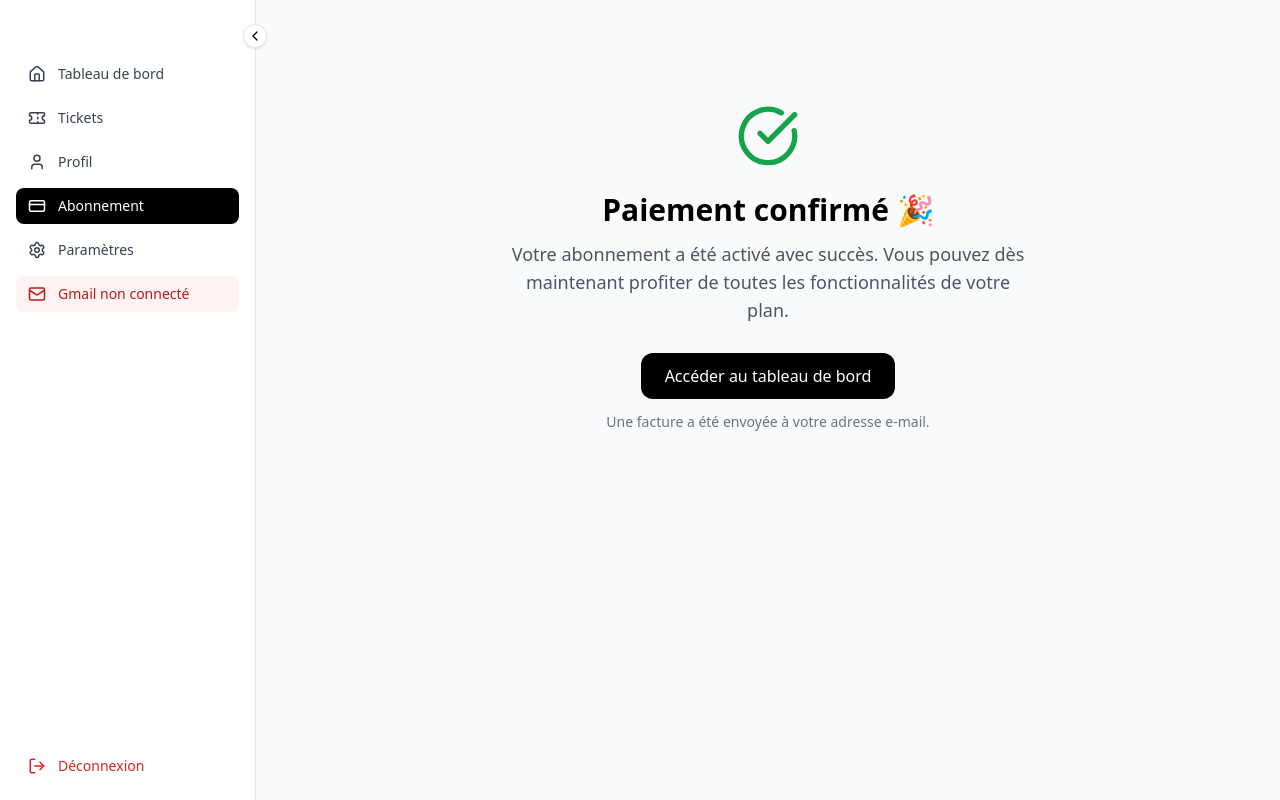
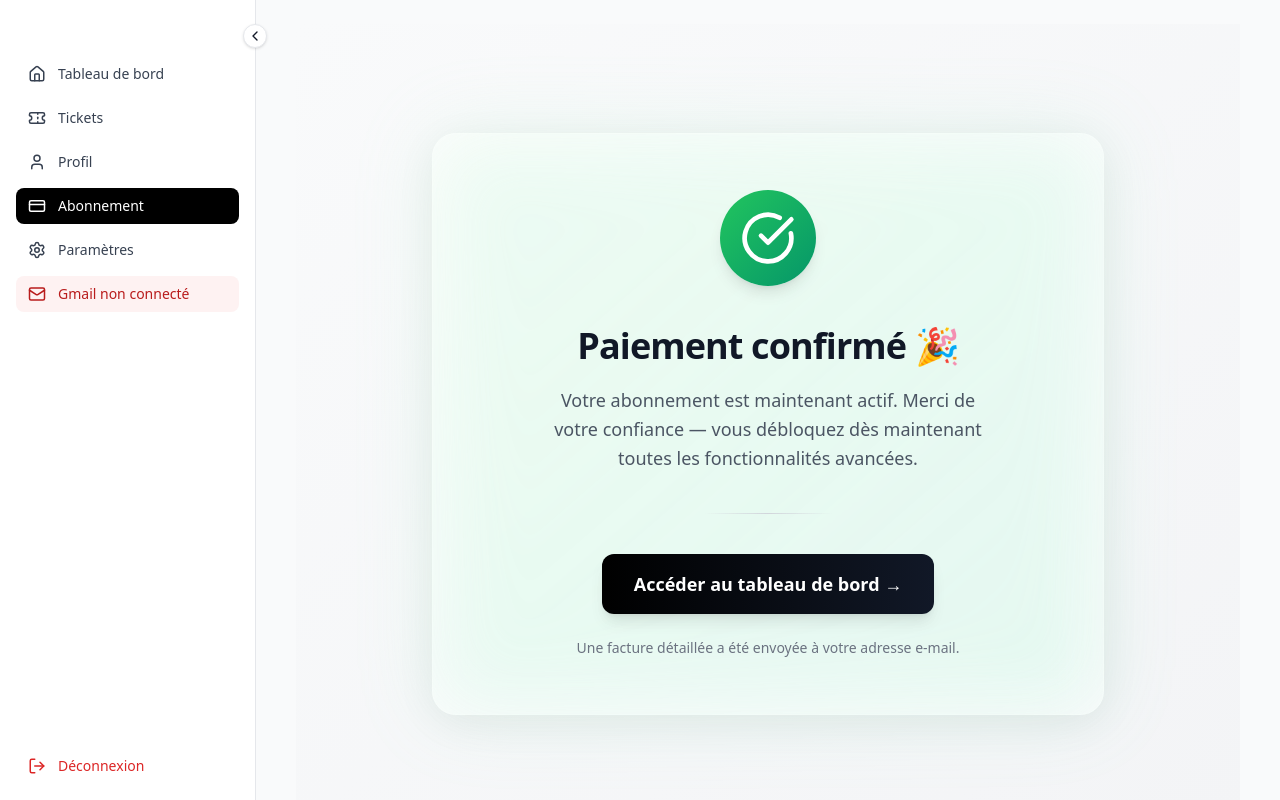
Before and after one commit to RepliAI/frontend, a Next.js app: page /billing/success in a window 1280 px wide. Built offline with nearby package versions, Linux system fonts and the light colour scheme; no server answers.

Commit message:
feat(payment): upgrade success & cancel checkout page design

```diff
--- a/src/app/(protected)/billing/cancel/page.tsx
+++ b/src/app/(protected)/billing/cancel/page.tsx
@@ -5,32 +5,59 @@ import { XCircle } from "lucide-react";
 
 export default function BillingCancelPage() {
   return (
-    <div className="max-w-xl mx-auto py-20 px-6 text-center">
-      <XCircle className="w-16 h-16 text-red-600 mx-auto" />
+    <div className="min-h-screen bg-gradient-to-br from-gray-50 to-gray-100 flex items-center justify-center px-6 py-24">
+      <div
+        className="
+          relative backdrop-blur-xl bg-white/60 border border-white/40
+          shadow-[0_8px_40px_rgba(0,0,0,0.06)]
+          rounded-3xl max-w-2xl w-full p-14 text-center animate-fade-up
+        "
+      >
+        {/* Gradient glow */}
+        <div className="absolute inset-0 -z-10 rounded-3xl bg-gradient-to-br from-red-200/60 to-rose-300/40 blur-2xl opacity-40"></div>
 
-      <h1 className="text-3xl font-bold mt-6">
+        {/* Icon Glow */}
+        <div className="mx-auto w-24 h-24 rounded-full bg-gradient-to-br from-red-500 to-rose-600 shadow-lg flex items-center justify-center animate-pop">
+          <XCircle className="w-14 h-14 text-white" />
+        </div>
+
+        <h1 className="text-4xl font-extrabold mt-10 tracking-tight text-gray-900">
           Paiement annulé
         </h1>
 
-      <p className="text-gray-600 mt-3 text-lg">
+        <p className="text-gray-600 mt-5 text-lg leading-relaxed max-w-md mx-auto">
           Aucun montant n’a été prélevé.
-        Vous pouvez réessayer à tout moment si vous souhaitez poursuivre votre abonnement.
+          Vous pouvez réessayer ou sélectionner une autre offre à tout moment.
         </p>
 
-      <div className="mt-10 flex items-center justify-center gap-4">
+        <div className="my-10 w-32 h-[1px] bg-gradient-to-r from-transparent via-gray-300 to-transparent mx-auto"></div>
+
+        <div className="flex items-center justify-center gap-4">
           <Link
             href="/billing"
-          className="px-6 py-3 bg-black text-white rounded-xl hover:bg-gray-900 transition font-medium"
+            className="
+              px-8 py-4 rounded-xl text-white font-semibold text-lg
+              bg-gradient-to-r from-black to-gray-900
+              shadow-lg hover:shadow-xl hover:scale-[1.03] transition-all
+            "
           >
-          Revenir aux abonnements
+            Retour aux offres
           </Link>
 
           <Link
             href="/dashboard"
-          className="px-6 py-3 border rounded-xl hover:bg-gray-100 transition font-medium"
+            className="
+              px-8 py-4 rounded-xl text-gray-800 font-semibold text-lg border
+              bg-white/70 hover:bg-white hover:shadow-md hover:scale-[1.02] transition-all
+            "
           >
-          Retour au tableau de bord
+            Tableau de bord
           </Link>
+        </div>
+
+        <p className="text-gray-500 text-sm mt-6">
+          Si vous avez rencontré un problème, contactez-nous.
+        </p>
       </div>
     </div>
   );
--- a/src/app/(protected)/billing/success/page.tsx
+++ b/src/app/(protected)/billing/success/page.tsx
@@ -5,30 +5,51 @@ import { CheckCircle } from "lucide-react";
 
 export default function BillingSuccessPage() {
   return (
-    <div className="max-w-xl mx-auto py-20 px-6 text-center">
-      <CheckCircle className="w-16 h-16 text-green-600 mx-auto" />
+    <div className="min-h-screen bg-gradient-to-br from-gray-50 to-gray-100 flex items-center justify-center px-6 py-24">
+      <div
+        className="
+          relative backdrop-blur-xl bg-white/60 border border-white/40
+          shadow-[0_8px_40px_rgba(0,0,0,0.06)]
+          rounded-3xl max-w-2xl w-full p-14 text-center animate-fade-up
+        "
+      >
+        {/* Gradient glow */}
+        <div className="absolute inset-0 -z-10 rounded-3xl bg-gradient-to-br from-green-200/60 to-emerald-300/40 blur-2xl opacity-40"></div>
 
-      <h1 className="text-3xl font-bold mt-6">
-        Paiement confirmé 🎉
-      </h1>
+        {/* Icon Glow */}
+        <div className="mx-auto w-24 h-24 rounded-full bg-gradient-to-br from-green-500 to-emerald-600 shadow-lg flex items-center justify-center animate-pop">
+          <CheckCircle className="w-14 h-14 text-white" />
+        </div>
 
-      <p className="text-gray-600 mt-3 text-lg">
-        Votre abonnement a été activé avec succès.
-        Vous pouvez dès maintenant profiter de toutes les fonctionnalités de votre plan.
-      </p>
+        <h1 className="text-4xl font-extrabold mt-10 tracking-tight text-gray-900">
+          Paiement confirmé 🎉
+        </h1>
 
-      <div className="mt-10">
+        <p className="text-gray-600 mt-5 text-lg leading-relaxed max-w-md mx-auto">
+          Votre abonnement est maintenant actif.
+          Merci de votre confiance — vous débloquez dès maintenant toutes les fonctionnalités avancées.
+        </p>
+
+        {/* Divider */}
+        <div className="my-10 w-32 h-[1px] bg-gradient-to-r from-transparent via-gray-300 to-transparent mx-auto"></div>
+
         <Link
           href="/dashboard"
-          className="px-6 py-3 bg-black text-white rounded-xl hover:bg-gray-900 transition font-medium"
+          className="
+            inline-flex items-center justify-center gap-2 px-8 py-4
+            rounded-xl text-white font-semibold text-lg
+            bg-gradient-to-r from-black to-gray-900
+            shadow-lg hover:shadow-xl transition-all duration-200
+            hover:scale-[1.03]
+          "
         >
-          Accéder au tableau de bord
+          Accéder au tableau de bord →
         </Link>
+
+        <p className="text-gray-500 text-sm mt-6">
+          Une facture détaillée a été envoyée à votre adresse e-mail.
+        </p>
       </div>
-
-      <p className="text-gray-500 text-sm mt-6">
-        Une facture a été envoyée à votre adresse e-mail.
-      </p>
     </div>
   );
 }
--- a/src/app/globals.css
+++ b/src/app/globals.css
@@ -1,13 +1,21 @@
 @tailwind base;
 @tailwind components;
 @tailwind utilities;
+
+html,
+body {
+  @apply bg-gray-50 text-gray-900 antialiased;
+}
+
+html {
+  scroll-behavior: smooth;
+}
 
 @keyframes fadeIn {
   from {
     opacity: 0;
     transform: translateY(4px);
   }
-
   to {
     opacity: 1;
     transform: translateY(0);
@@ -18,19 +26,47 @@
   animation: fadeIn 0.2s ease-out;
 }
 
+@keyframes fade-up {
+  from {
+    opacity: 0;
+    transform: translateY(12px);
+  }
+  to {
+    opacity: 1;
+    transform: translateY(0px);
+  }
+}
+
+.animate-fade-up {
+  animation: fade-up 0.6s ease-out forwards;
+}
+
+@keyframes pop {
+  0% {
+    transform: scale(0.6);
+    opacity: 0;
+  }
+  100% {
+    transform: scale(1);
+    opacity: 1;
+  }
+}
+
+.animate-pop {
+  animation: pop 0.5s cubic-bezier(0.16, 1, 0.3, 1);
+}
+
 .loader-dot {
   font-size: 12px;
   display: inline-block;
 }
 
 @keyframes bounce {
-
   0%,
   100% {
     transform: translateY(0);
-        opacity: .7;
+    opacity: 0.7;
   }
-
   50% {
     transform: translateY(-4px);
     opacity: 1;
@@ -52,3 +88,20 @@
 .delay-300 {
   animation-delay: 300ms;
 }
+
+.glass {
+  backdrop-filter: blur(20px);
+  background: rgba(255, 255, 255, 0.55);
+  border: 1px solid rgba(255, 255, 255, 0.25);
+}
+
+.dark .glass {
+  background: rgba(24, 24, 24, 0.45);
+  border-color: rgba(255, 255, 255, 0.1);
+}
+
+* {
+  transition: background-color 0.25s ease,
+              border-color 0.25s ease,
+              color 0.25s ease;
+}
```
Lines whose indentation alone changed are shown as unchanged.
